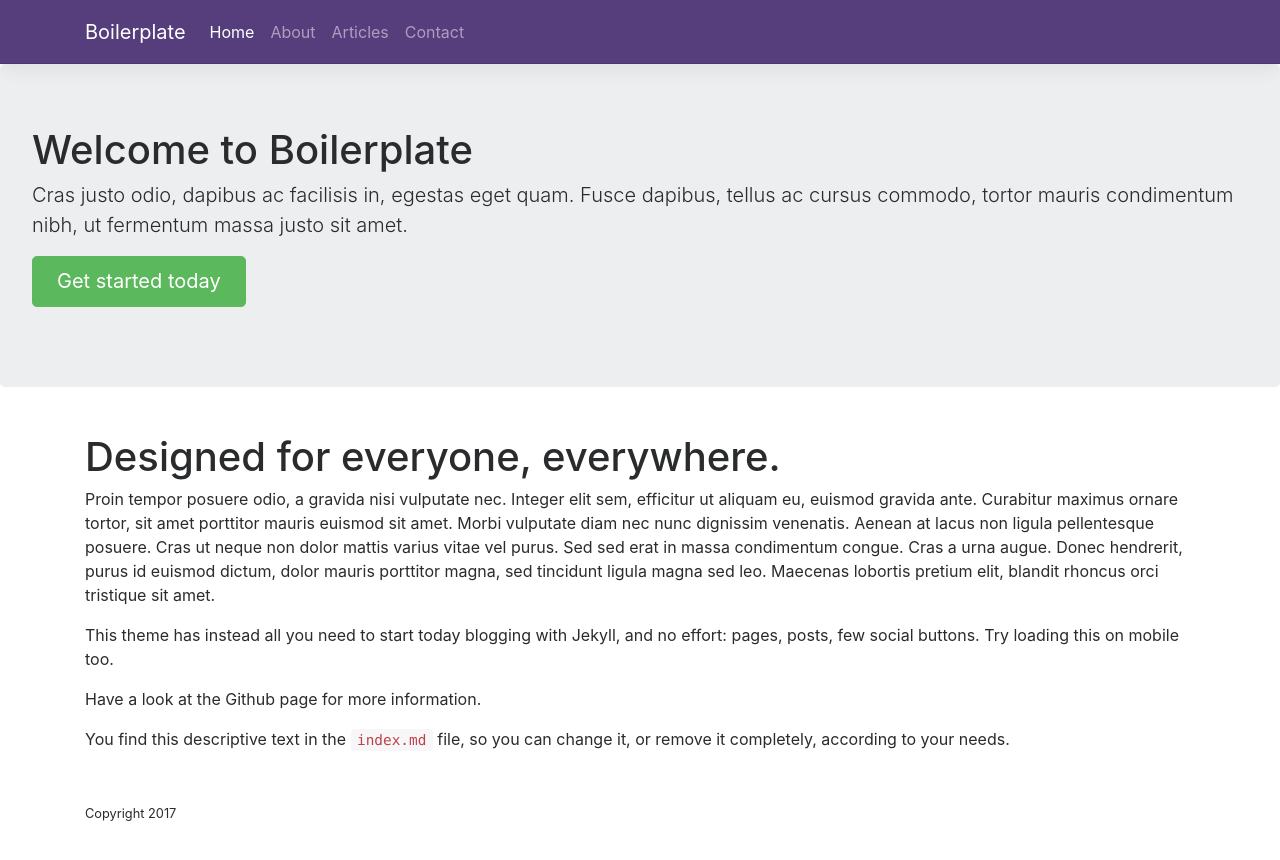
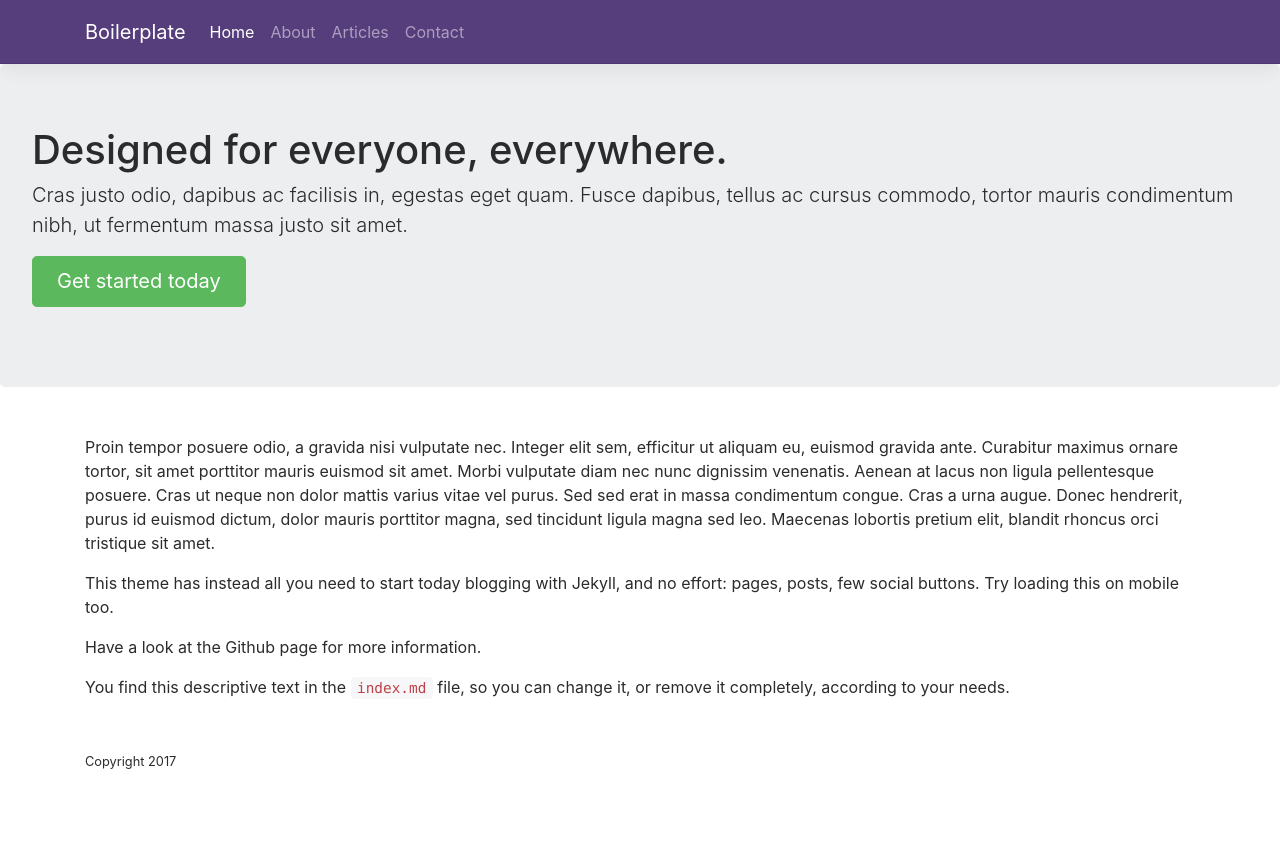
Before and after one commit to krussll/etsysimplicity, a Jekyll site: the page built from index.md, in a window 1280 px wide. Shown: the top 860 px of the page. Built offline with Jekyll 4.4.1, drawn with Linux system fonts in a browser that asks for light colours; a script that is not in the unit is left out.

Commit message:
Update index.md

```diff
--- a/index.md
+++ b/index.md
@@ -6,10 +6,9 @@
 # See: https://jekyllrb.com/docs/themes/#overriding-theme-defaults
 #
 layout: home
-title: Welcome to Boilerplate
+title: Designed for everyone, everywhere.
+action-text: Sign up
 ---
-
-# Designed for everyone, everywhere.
 
 Proin tempor posuere odio, a gravida nisi vulputate nec. Integer elit sem, efficitur ut aliquam eu, euismod gravida ante. Curabitur maximus ornare tortor, sit amet porttitor mauris euismod sit amet. Morbi vulputate diam nec nunc dignissim venenatis. Aenean at lacus non ligula pellentesque posuere. Cras ut neque non dolor mattis varius vitae vel purus. Sed sed erat in massa condimentum congue. Cras a urna augue. Donec hendrerit, purus id euismod dictum, dolor mauris porttitor magna, sed tincidunt ligula magna sed leo. Maecenas lobortis pretium elit, blandit rhoncus orci tristique sit amet.
 
```
